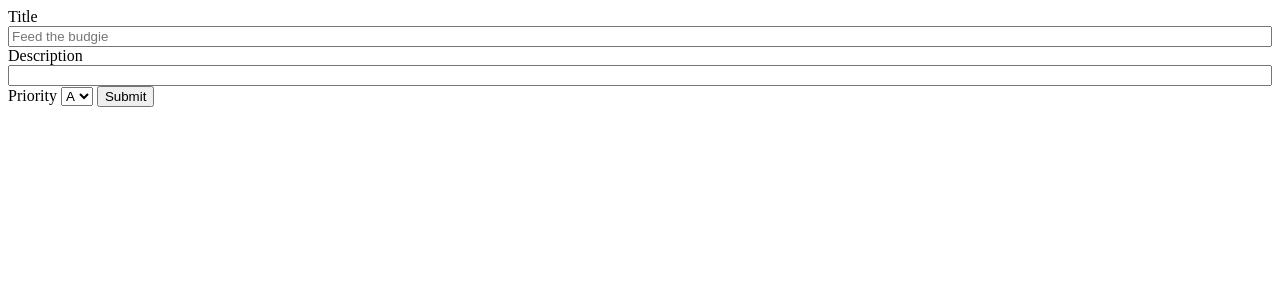
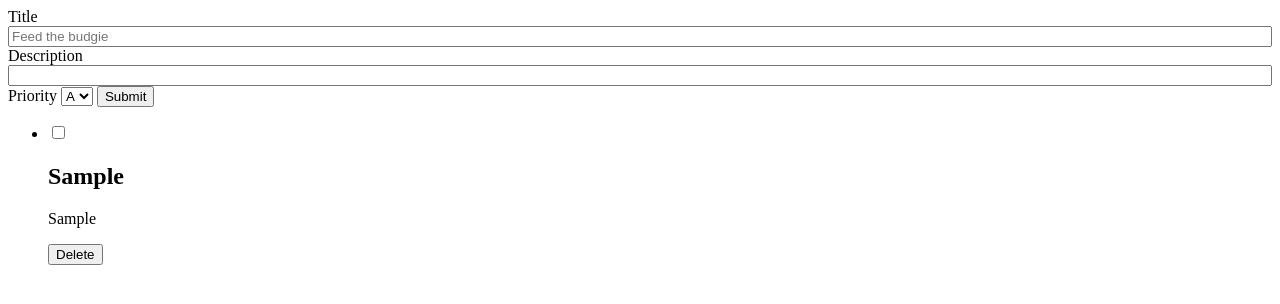
Before and after one commit to s-cassidy/odin-todo, a website built with webpack: page src/template.html in a window 1280 px wide. Both pictures are taken after typing "Sample", "Sample" into the empty fields and a click on the button "Submit". Built offline with nearby package versions, Linux system fonts and the light colour scheme.

Commit message:
Display todo items on page when added

```diff
--- a/src/index.js
+++ b/src/index.js
@@ -2,7 +2,8 @@ import './style.css';
 
 import setupForm from './form';
 import Project from './project';
-import todoItem from './todoitem';
+import TodoItem from './todoitem';
+import displayProjectList from './listDisplay';
 
 const form = setupForm();
 const submitButton = document.getElementById('submit-button');
@@ -10,8 +11,8 @@ const defaultProject = new Project();
 submitButton.addEventListener('click', () => {
   const todoFormData = form.runSubmit();
   if (todoFormData) {
-    const todo = new todoItem(todoFormData);
+    const todo = new TodoItem(todoFormData);
     defaultProject.addTodo(todo);
   }
-  defaultProject.showTodos();
+  displayProjectList(defaultProject);
 });
--- a/src/listDisplay.js
+++ b/src/listDisplay.js
@@ -1,5 +1,6 @@
 const constructDOMListEntry = function constructDOMListEntry(todo) {
   const listItem = document.createElement('li');
+  const itemContainer = document.createElement('div');
   const checkboxContainer = document.createElement('span');
   const checkbox = document.createElement('input');
   const priorityContainer = document.createElement('span');
@@ -25,18 +26,19 @@ const constructDOMListEntry = function constructDOMListEntry(todo) {
   textContainer.appendChild(titleContainer);
   textContainer.appendChild(descriptionContainer);
 
-  deleteButton.textContent('Delete');
+  deleteButton.textContent = 'Delete';
   buttonsContainer.appendChild(deleteButton);
 
-  listItem.appendChild(checkboxContainer);
-  listItem.appendChild(priorityContainer);
-  listItem.appendChild(textContainer);
-  listItem.appendChild(buttonsContainer);
+  itemContainer.appendChild(checkboxContainer);
+  itemContainer.appendChild(priorityContainer);
+  itemContainer.appendChild(textContainer);
+  itemContainer.appendChild(buttonsContainer);
+  listItem.appendChild(itemContainer);
 
   return listItem;
 };
 
-const buildList = function buildList(project) {
+const buildDOMList = function buildDOMList(project) {
   const listDOMElement = document.createElement('ul');
   project.todoList.forEach((todo) => {
     const listItem = constructDOMListEntry(todo);
@@ -44,3 +46,12 @@ const buildList = function buildList(project) {
   });
   return listDOMElement;
 };
+
+const displayProjectList = function displayProjectList(project) {
+  const listContainer = document.querySelector('.list-display');
+  listContainer.textContent = '';
+  const listContent = buildDOMList(project);
+  listContainer.appendChild(listContent);
+};
+
+export default displayProjectList;
--- a/src/template.html
+++ b/src/template.html
@@ -26,6 +26,9 @@
         <button type="button" id="submit-button">Submit</button>
       </span>
     </form>
+    <div class="list-display">
+
+    </div>
   </div>
 
 </body>
--- a/src/todoitem.js
+++ b/src/todoitem.js
@@ -1,4 +1,4 @@
-class todoItem {
+class TodoItem {
   constructor(todoFormData) {
     this.title = todoFormData.get('title');
     this.description = todoFormData.get('description');
@@ -8,4 +8,4 @@ class todoItem {
   }
 }
 
-export default todoItem;
+export default TodoItem;
```
